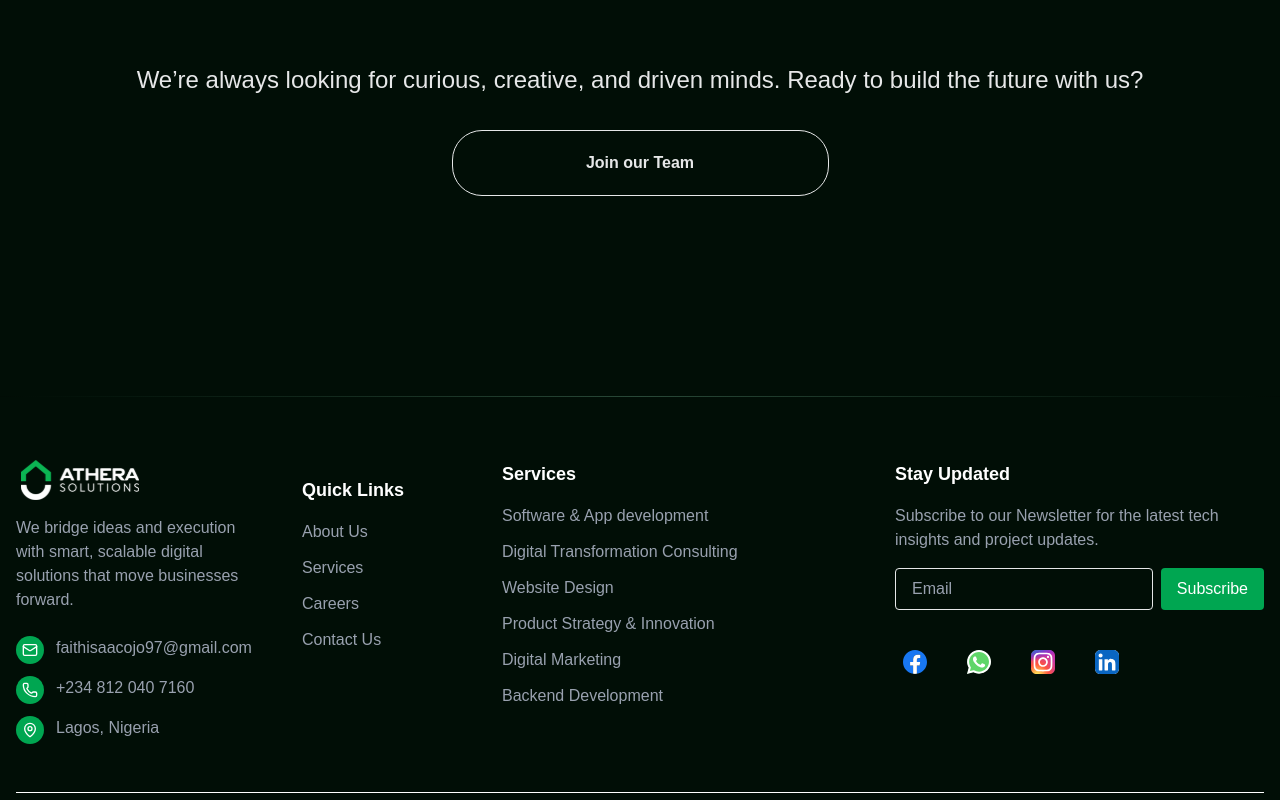
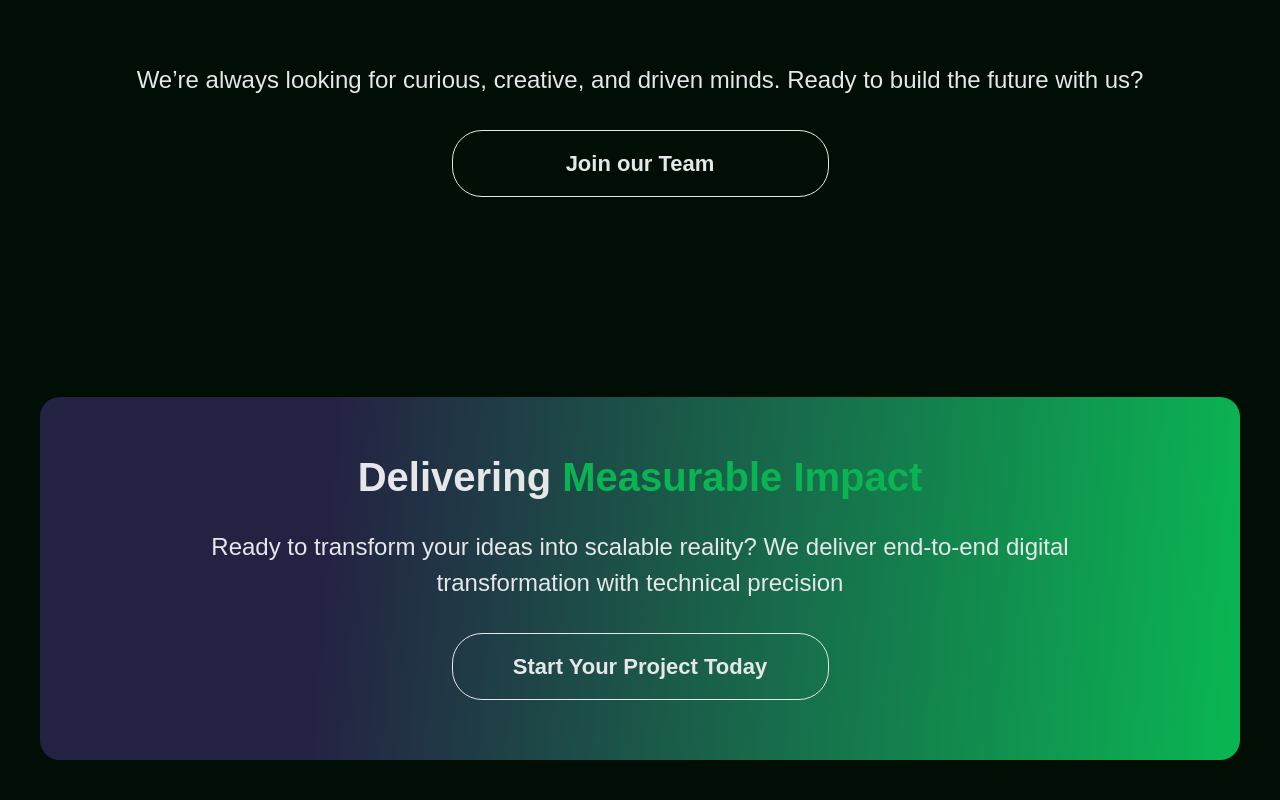
Before and after one commit to Isaac-s-Consolidate/athera-solutions, a Next.js app: page /careers in a window 1280 px wide. Shown: the part 2620-3420 px from the top of the page. Built offline with nearby package versions, Linux system fonts and the light colour scheme.

Commit message:
feat: Add ImpactCard and ASButton components; integrate ContactForm into CareersPage

```diff
--- a/components/CareersPage/index.tsx
+++ b/components/CareersPage/index.tsx
@@ -4,6 +4,7 @@ import leftArrow from '@/app/assets/left.png';
 import rightArrow from '@/app/assets/right.png';
 import React from 'react';
 import { desc } from 'framer-motion/client';
+import ContactForm from '../ContactForm';
 
 // Reusable Components - can be extracted to separate files later---
 
@@ -22,6 +23,19 @@ interface NoCardSectionProps {
   header: string;
   description: string;
 }
+
+interface ASButtonProps {
+  text: string;
+  shadow?: boolean;
+}
+
+const ASButton = ({ text }: ASButtonProps) => {
+  return (
+    <button className="w-[377px] shrink-0 p-4 border border-[#E6E7E8] rounded-[30px] font-semibold md:text-[22px] text-[20px] hover:bg-[#0BB453] hover:border-[#0BB453] hover:shadow-md/50 transition duration-300">
+      {text}
+    </button>
+  );
+};
 
 const SectionHeader = ({ header }: { header: string }) => (
   <div className="mb-10 flex items-center justify-center">
@@ -99,6 +113,24 @@ const NoCardSection = ({ header, description }: NoCardSectionProps) => {
         <hr className="h-0.5 border-0 bg-linear-to-r from-[rgba(1,10,4,0.3)] via-[rgba(160,251,205,0.3)] to-[rgba(1,10,4,0.3)]" />
       </div>
     </section>
+  );
+};
+
+const ImpactCard = () => {
+  return (
+    <div className=" flex justify-center items-center mb-30 sm:px-10 px-50">
+      <div className="flex flex-col items-center justify-center max-w-[1200px] py-15  md:px-30 px-10 rounded-[20px] gap-8 text-[#E6E7E8] bg-[linear-gradient(94.87deg,#242243_24.19%,#0BB453_98.65%)]">
+        <div className="font-semibold md:text-[40px] text-[35px] text-center leading-[100%]">
+          Delivering <span className="text-[#0BB453]">Measurable Impact</span>
+        </div>
+        <div className="md:text-[24px] text-[20px] text-center">
+          Ready to transform your ideas into scalable reality? We deliver
+          end-to-end digital transformation with technical precision
+        </div>
+
+        <ASButton text="Start Your Project Today" />
+      </div>
+    </div>
   );
 };
 
@@ -222,13 +254,13 @@ const GrowthAndPerks = () => {
           We’re always looking for curious, creative, and driven minds. Ready to
           build the future with us?
         </div>
-        <button className="w-[377px] shrink-0 p-5  border border-[#E6E7E8] rounded-[30px] font-semibold text-[`22px] hover:bg-[#0BB453] hover:border-[#0BB453] transition duration-300">
-          Join our Team
-        </button>
+        <ASButton text="Join our Team" />
       </div>
     </section>
   );
 };
+
+// MAIN PAGE COMPONENT
 const CareersPage = () => {
   return (
     <>
@@ -237,6 +269,8 @@ const CareersPage = () => {
       <CareerOpportunities />
       <HowToApply />
       <GrowthAndPerks />
+      <ImpactCard />
+      <ContactForm />
     </>
   );
 };
```
